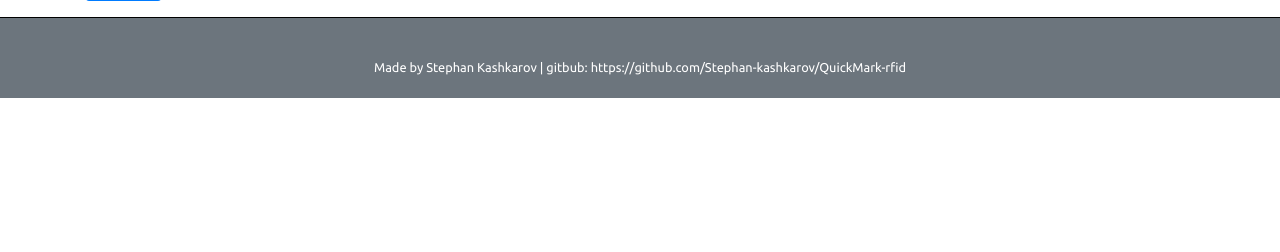
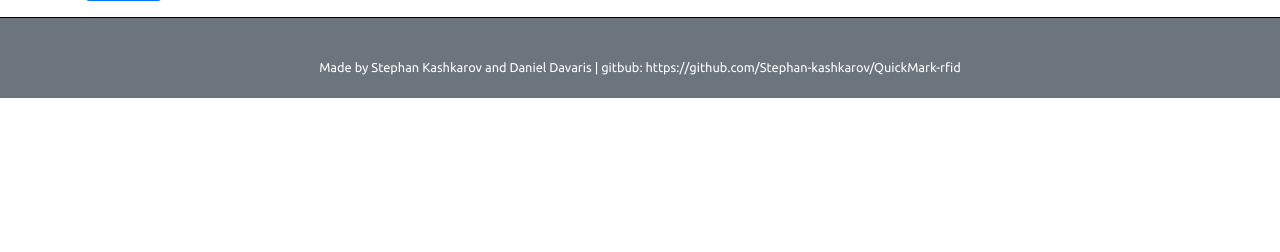
Before and after one commit to Stephan-kashkarov/QuickMark-WEB, a Flask app: page /auth in a window 1280 px wide. Shown: the part 496-748 px from the top of the page. Run offline with Flask 2, Linux system fonts and the light colour scheme; the visitor is signed in with stand-in values (Sample User, id 1); some libraries are stand-ins or nearby versions.

Commit message:
can i get ahhhhhhh

```diff
--- a/server/app/templates/main.html
+++ b/server/app/templates/main.html
@@ -58,6 +58,6 @@
 {% block footer %}
 <div class="footer">
 	<hr>
-	<p><small>Made by Stephan Kashkarov | gitbub: https://github.com/Stephan-kashkarov/QuickMark-rfid</small></p>
+	<p><small>Made by Stephan Kashkarov and Daniel Davaris | gitbub: https://github.com/Stephan-kashkarov/QuickMark-rfid</small></p>
 </div>
 {% endblock %}
```
